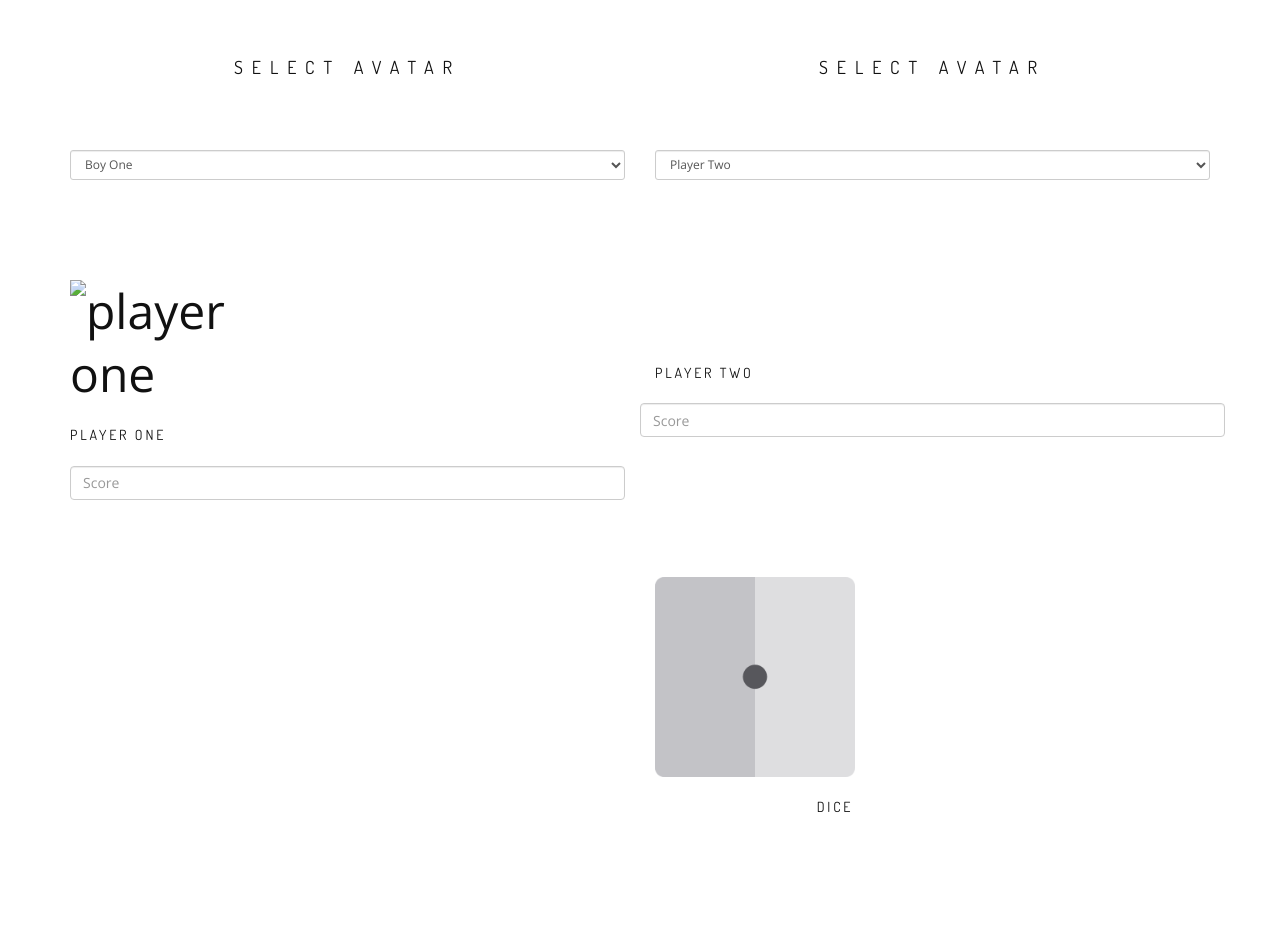
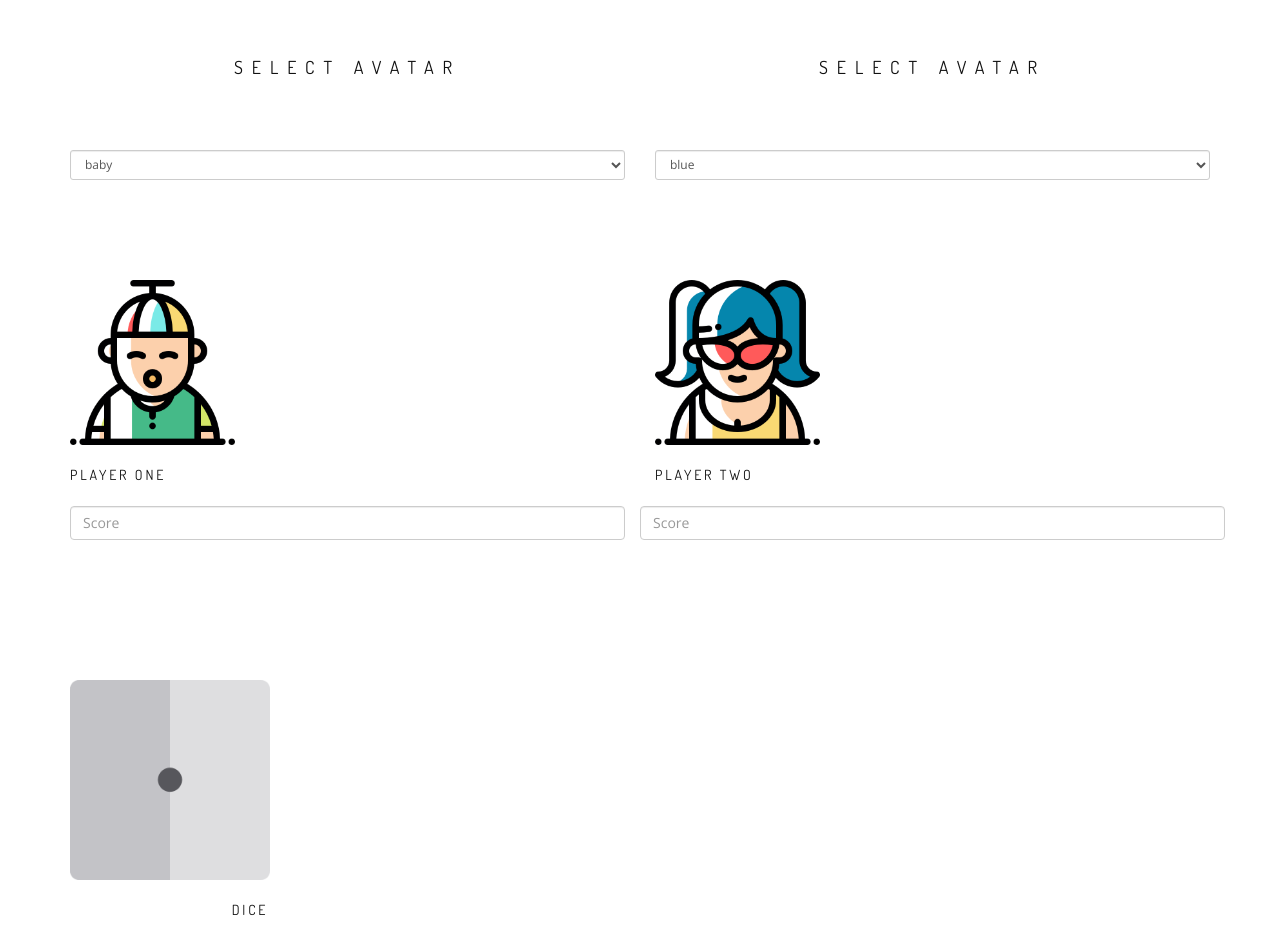
Before and after one commit to tc-mwangi/pig-dice, a plain HTML site: page game.html in a window 1280 px wide. Shown: the part 105-1048 px from the top of the page. Drawn offline with nearby package versions, Linux system fonts and the light colour scheme; some packages are replaced by stand-ins of ours.

Commit message:
working avatar select js.

```diff
--- a/game.html
+++ b/game.html
@@ -79,13 +79,12 @@
               Select Avatar
             </h2>
             <div class="mb-20 mb-md-10">
-              <select id="changeAvatar" class="form-control input-sm">
-                <option value="0">Boy One</option>
-                <option value="1">Man One</option>
-                <option value="2">Woman One</option>
-                <option value="3">Girl One</option>
-                <option value="4">Woman Two</option>
-                <option value="5">Burglar</option>
+              <select id="changeAvatar1" class="form-control input-sm" placeholder="Select avatar">
+                <option value="0">baby</option>
+                <option value="1">burglar</option>
+                <option value="2">clown</option>
+                <option value="3">detective</option>
+                <option value="4">santa</option>
               </select>
             </div>
 
@@ -95,7 +94,7 @@
               <div class="col-sm-6 col-md-4 col-lg-4">
                 <div class="alt-features-item align-left">
                   <div class="alt-features-icon">
-                    <img id="player-one" src="images/avatar-set-2/png/001-boy.png" alt="player one">
+                    <img id="player-one" src="images/avatar/baby.png" alt="player one">
                   </div>
                   <h3 class="alt-features-title font-alt">Player One</h3>
                   <div class="alt-features-descr align-left">
@@ -119,18 +118,17 @@
           <div class="col-sm-6 mb-40">
 
             <!-- Player Two Select Avatar -->
+
             <h2 class="section-title font-alt mb-70 mb-sm-40">
               Select Avatar
             </h2>
             <div class="mb-20 mb-md-10">
-              <select id="avatar" onchange="selectAvatar(this);" class="form-control input-sm">
-                <option value="">Player Two</option>
-                <option value="../images/avatar-set-2/png/001-boy.png">Boy One</option>
-                <option value="../images/avatar-set-2/png/046-man-11.png">Man One</option>
-                <option value="../images/avatar-set-2/png/047-woman-7.png">Woman One</option>
-                <option value="../images/avatar-set-2/png/050-woman-8">Girl One</option>
-                <option value="../images/avatar-set-2/png/043-girl-7">Woman Two</option>
-                <option value="../images/avatar-set-2/png/032-burglar.png">Burglar</option>
+              <select id="changeAvatar2" class="form-control input-sm">
+                <option value="0">blue</option>
+                <option value="1">headphones</option>
+                <option value="2">mohawk</option>
+                <option value="3">old</option>
+                <option value="4">red</option>
               </select>
             </div>
 
@@ -140,9 +138,9 @@
 
               <!-- Player Two Image-->
               <div class="col-sm-6 col-md-4 col-lg-4">
-                <div class="alt-features-item align-colorlighter">
-                  <div class="alt-features-icon align-center">
-                    <img id="player-two" src="images/avatar-set/png/boy-1.png" alt="">
+                <div class="alt-features-item align-left">
+                  <div class="alt-features-icon">
+                    <img id="player-two" src="images/avatar/blue-hair.png" alt="player two">
                   </div>
                   <h3 class="alt-features-title font-alt">Player Two</h3>
                   <div class="alt-features-descr align-left">
--- a/js/objectives.js
+++ b/js/objectives.js
@@ -1,32 +1,43 @@
 //1. Test: js file is linked use:
-/*var show = function(){
-  console.log("hi");
-};
-show();
+// $(document).ready(function(){
+// var show = function(){
+//   console.log("hi");
+// };
+// show();
+// });
 /*Status: Linked*/
 
-//2. Enable avatar Selection.
+//---------------------------------------
 
-/*<img id="player-one" src="images/avatar-set-2/png/001-boy.png" alt="player one">
-<select id="changeAvatar" class="form-control input-sm" onchange="changeAvatar();">
-*/
+$(document).ready(function(){
+  //2. Enable avatar Selection.
+  //Player 1
+  var avatarArray1 = [
+    "images/avatar/baby.png",
+    "images/avatar/burglar.png",
+    "images/avatar/clown.png",
+    "images/avatar/detective.png",
+    "images/avatar/santa.png"
+  ];
 
-var avatarArray = [
-  "images/avatar-set-2/png/001-boy.png",
-  "images/avatar-set-2/png/046-man-11.png",
-  "images/avatar-set-2/png/047-woman-7.png",
-  "images/avatar-set-2/png/047-woman-7.png",
-  "images/avatar-set-2/png/043-girl-7.png",
-  "images/avatar-set-2/png/032-burglar.png"
-];
+  $("#changeAvatar1").change(function(){
+    $("#player-one")[0].src = avatarArray1[this.value];
+  })
 
-$("select#changeAvatar").change(function () {
-  $("select#player-one")[0].src = avatarArray[this.value];
+  //Player 2
+  var avatarArray2 = [
+    "images/avatar/blue-hair.png",
+    "images/avatar/headphones.png",
+    "images/avatar/mohawk.png",
+    "images/avatar/old.png",
+    "images/avatar/red-hair.png"
+  ];
+
+  $("#changeAvatar2").change(function(){
+    $("#player-two")[0].src = avatarArray2[this.value];
+  })
+
 });
-
-
-
-
 
 
 
```
Also changed, not shown: images/avatar/blue-hair.png (added), images/avatar/headphones.png (added), images/avatar/mohawk.png (added), images/avatar/old.png (added), images/avatar/red-hair.png (added), images/die/loader.gif (added), images/die/logo.png (added), 1 other file.
